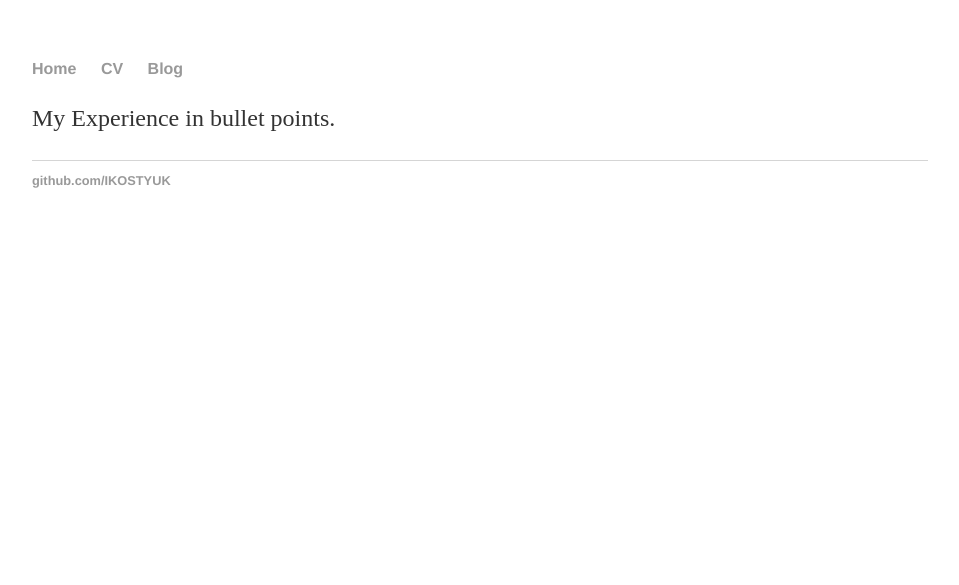
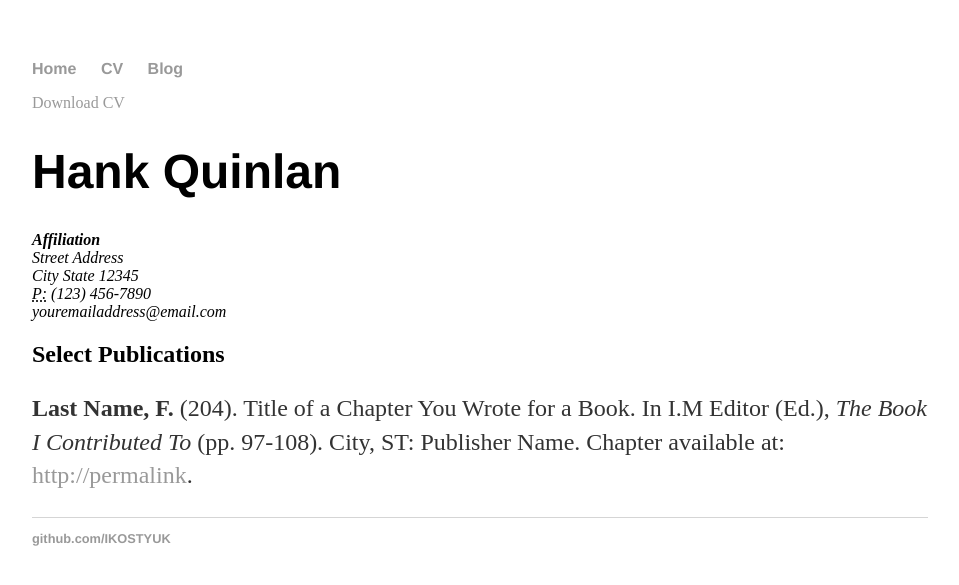
Before and after one commit to IKOSTYUK/ikostyuk.github.io, a Jekyll site: the page built from CV/index.html, in a window 1280 px wide. Shown: the top 585 px of the page, without its empty margins (160-1119 px from the left). Built offline with Jekyll 4.4.1, drawn with Linux system fonts in a browser that asks for light colours.

Commit message:
Update index.html

```diff
--- a/CV/index.html
+++ b/CV/index.html
@@ -1,11 +1,22 @@
 ---
 layout: default
-title: CV
-cv: active
-description: Experience
+title: CV of Your Name
+---
 
----
-<div class="cv">
+	<div class="cv">
+		<a href="#" class="download" title="Download CV as PDF">Download CV</a>
+					<h1>Hank Quinlan</h1>
+					<address>
+					<strong>Affiliation</strong><br>
+					Street Address<br>
+					City State 12345<br>
+					<abbr title="phone">P:</abbr> (123) 456-7890<br>
+					<span class="obfuscate">youremailaddress@email.com</span>
+					</address>
 
-		<p> My Experience in bullet points. </p>
+					<h2>Select Publications</h2>
+
+					<p><strong>Last Name, F.</strong> (204). Title of a Chapter You Wrote for a Book. In I.M Editor (Ed.), <em>The Book I Contributed To</em> (pp. 97-108). City, ST: Publisher Name. Chapter available at: <a href="#">http://permalink</a>.
+
+
 </div>
```
